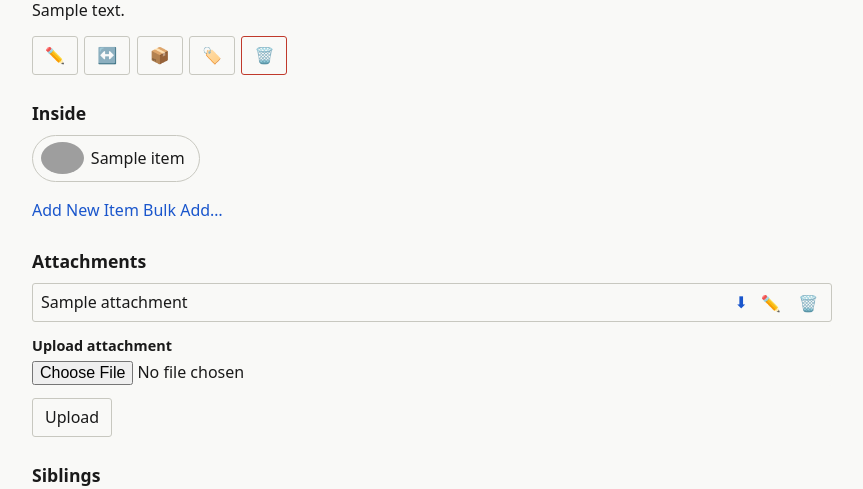
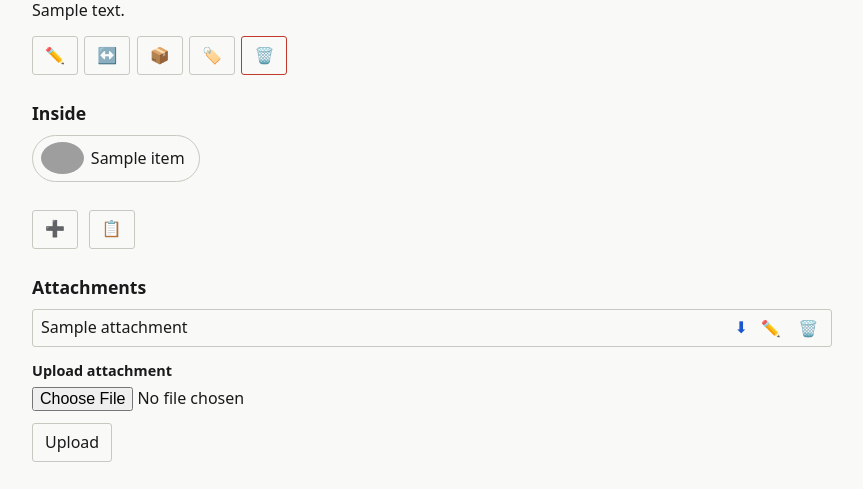
Before and after one commit to flroppy/homERP, a FastAPI app: template templates/item.html in a window 1280 px wide. Shown: the part 362-851 px from the top of the page, without its empty margins (208-1071 px from the left). Run offline with FastAPI, Linux system fonts and the light colour scheme; the template is opened without the code that fills it: most values are stand-ins (such as "Sample title", 1, 10 or a date in 2020); grey boxes marked "Sample" are stand-in pictures; grey boxes are pictures that could not be loaded.

Commit message:
replace Add New Item / Bulk Add links with icon buttons
Co-Authored-By: Claude Sonnet 4.6 <noreply@anthropic.com>

```diff
--- a/templates/item.html
+++ b/templates/item.html
@@ -60,13 +60,13 @@
             </li>
             {% endfor %}
         </ul>
-        <a href="/new/{{ path }}">Add New Item</a>
-        <a href="/bulk-create/{{ path }}">Bulk Add…</a>
+        <button aria-label="Add new item" title="Add new item" onclick="location.href='/new/{{ path }}'">➕</button>
+        <button aria-label="Bulk add items" title="Bulk add" onclick="location.href='/bulk-create/{{ path }}'">📋</button>
     </section>
     {% else %}
     <section>
-        <a href="/new/{{ path }}">Add New Item Inside</a>
-        <a href="/bulk-create/{{ path }}">Bulk Add…</a>
+        <button aria-label="Add new item inside" title="Add new item" onclick="location.href='/new/{{ path }}'">➕</button>
+        <button aria-label="Bulk add items" title="Bulk add" onclick="location.href='/bulk-create/{{ path }}'">📋</button>
     </section>
     {% endif %}
 
```
